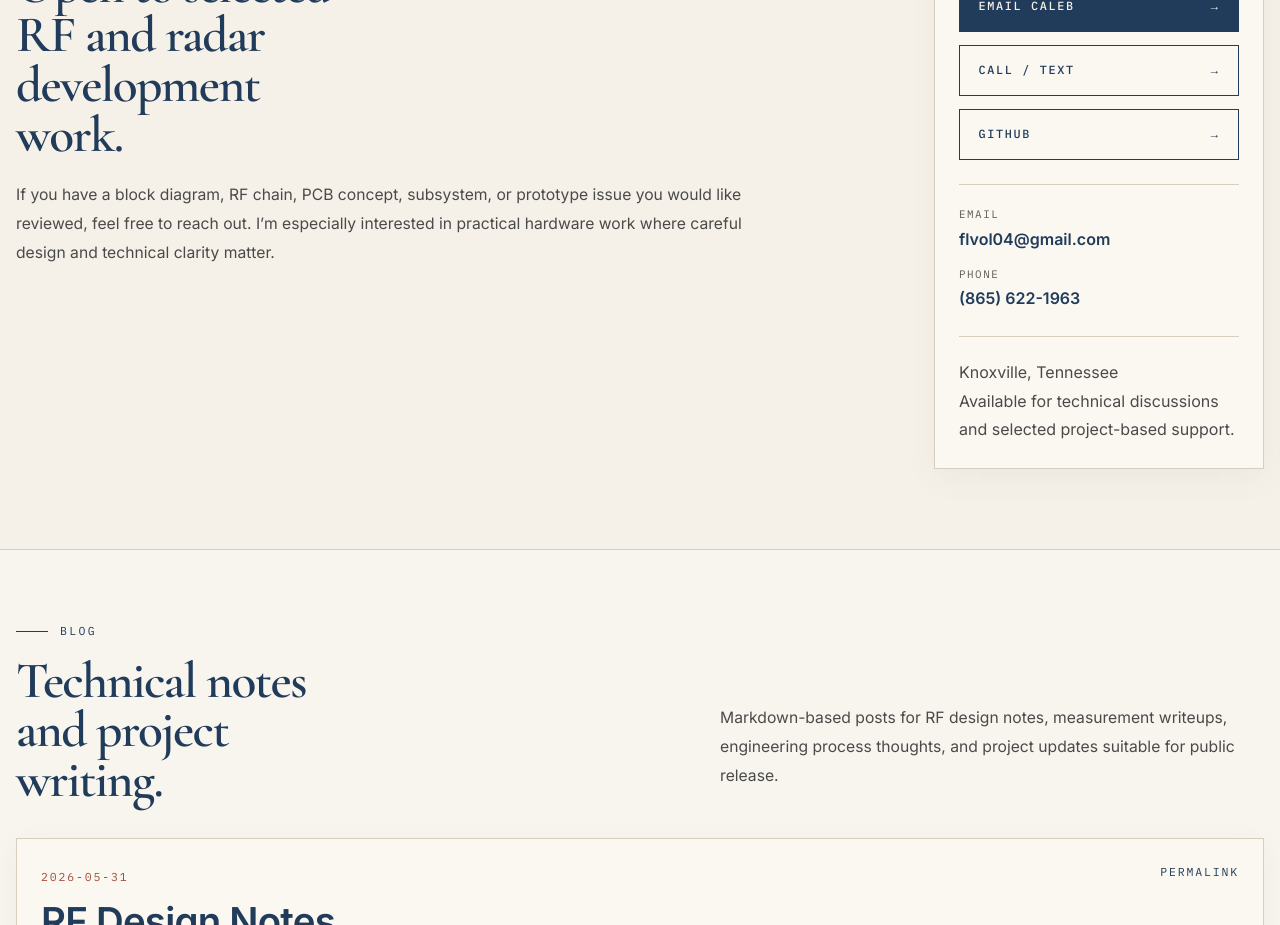
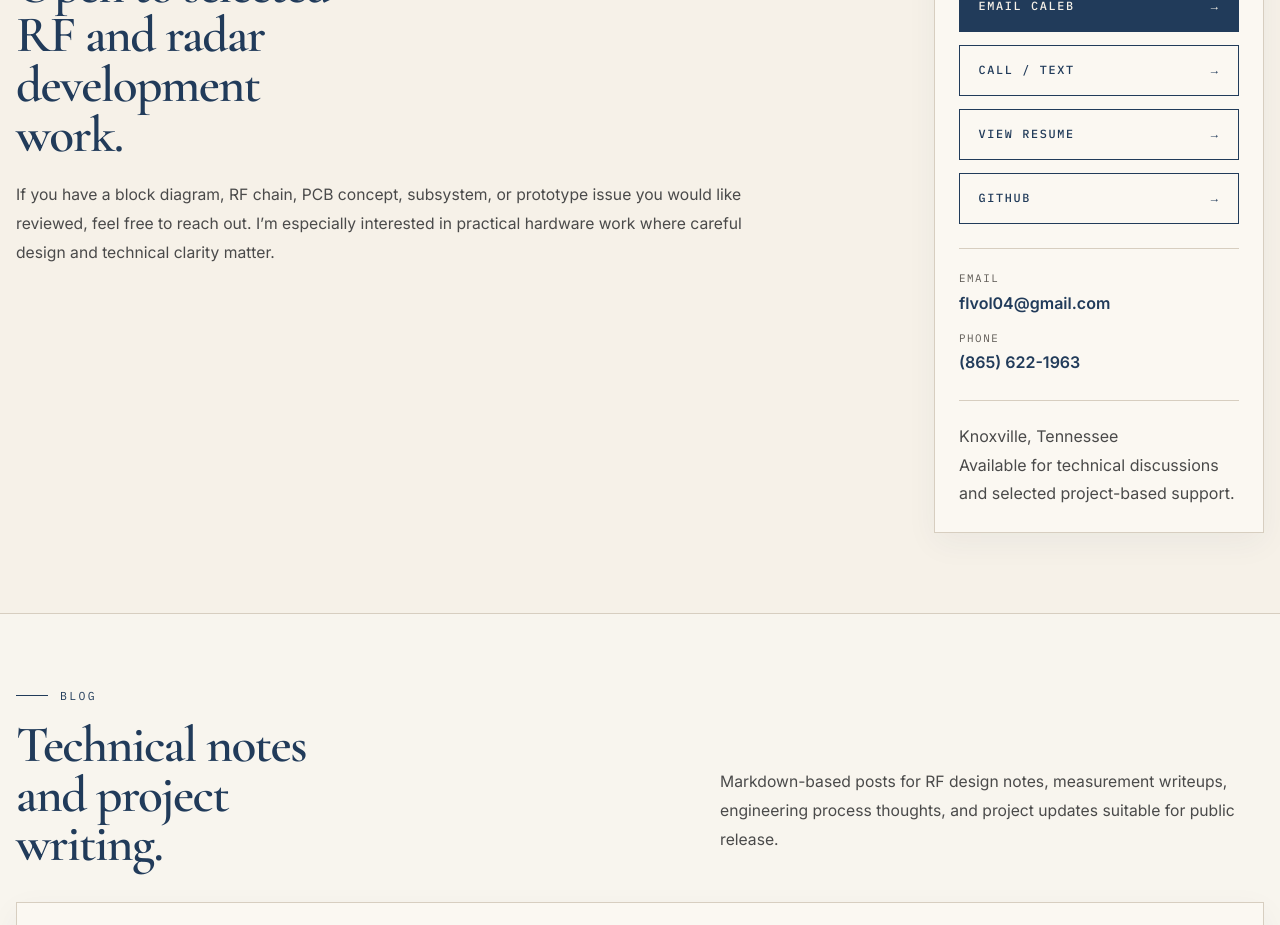
Before and after one commit to CalebJM04/AmericaRF, a React (Vite) app: page / in a window 1280 px wide. Shown: the part 8700-9625 px from the top of the page. Built offline with nearby package versions, Linux system fonts and the light colour scheme.

Commit message:
added resume section

```diff
--- a/src/App.jsx
+++ b/src/App.jsx
@@ -1,6 +1,7 @@
 import React, { useState } from "react";
 
 const img = (filename) => `${import.meta.env.BASE_URL}images/${filename}`;
+const resumeHref = `${import.meta.env.BASE_URL}resume.pdf`;
 const blogModules = import.meta.glob("./blog/*.md", { query: "?raw", import: "default", eager: true });
 
 function parseFrontmatter(markdown) {
@@ -742,6 +743,9 @@ export default function App() {
                 <ArrowButton href="tel:+18656221963">
                   Call / Text
                 </ArrowButton>
+                <ArrowButton href={resumeHref}>
+                  View Resume
+                </ArrowButton>
                 <ArrowButton href="https://github.com/CalebJM04">
                   GitHub
                 </ArrowButton>
```
Also changed, not shown: 1 other file (tests, documents, lock files or other folders).
